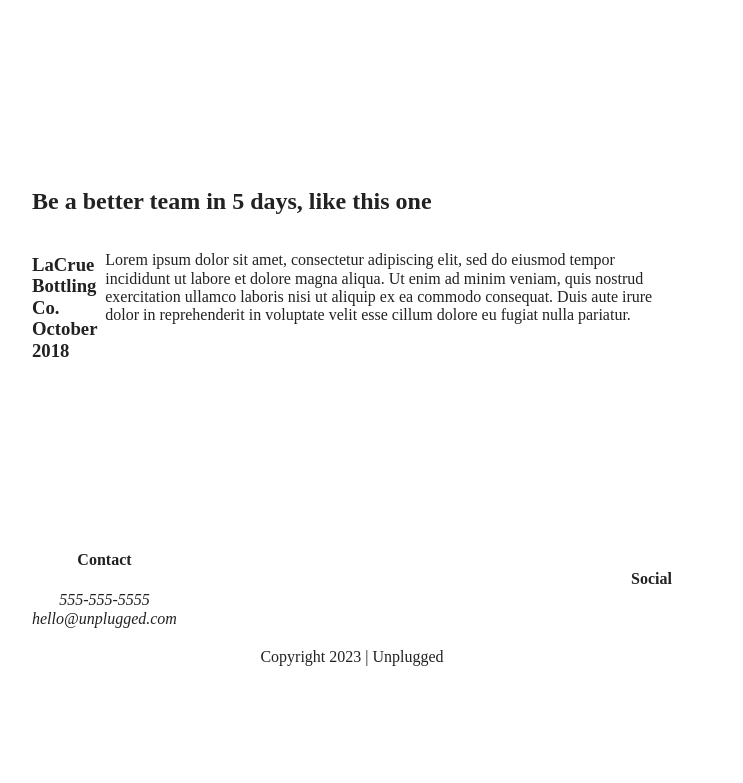
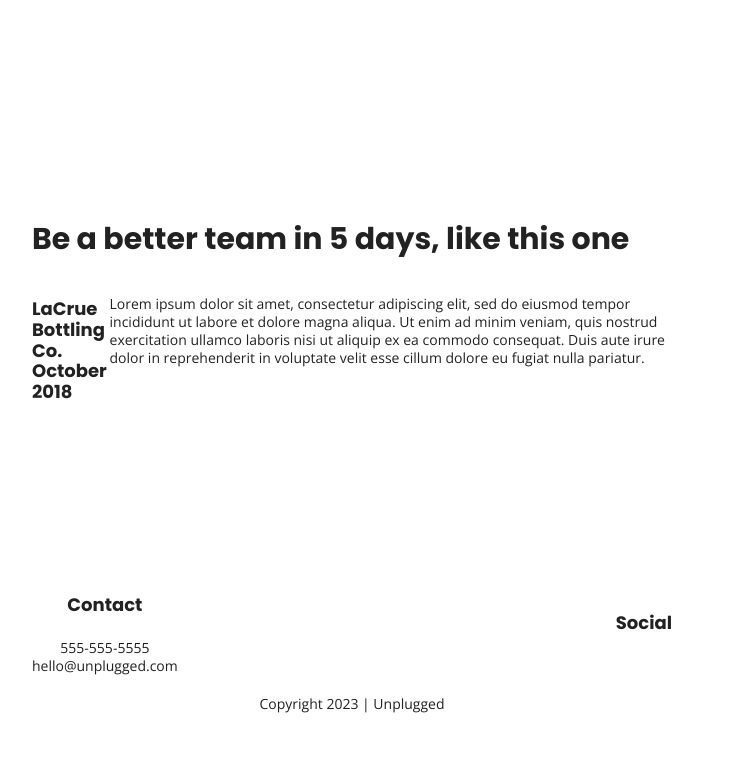
Before and after one commit to Eduardo-SP/unplugged-project, a website built with Parcel: page index.html in a window 1280 px wide. Shown: the part 1331-2114 px from the top of the page, without its empty margins (288-1031 px from the left). Before the commit the page ends 2067 px from the top, so only its background shows below. Built offline with nearby package versions, Linux system fonts and the light colour scheme.

Commit message:
global sytles added

```diff
--- a/css/main.css
+++ b/css/main.css
@@ -86,10 +86,51 @@ textarea {
 /* ==========================================================================
    Author's custom styles
    ========================================================================== */
-   .content-wrapper {
-    width: 90%;
-    margin: 50px 0;
-   }
+   /* General Styles */
+
+html {
+  font-size: 1rem;
+}
+
+body {
+  font-family: 'Open Sans', sans-serif;
+  font-size: 1em;
+}
+
+ul,
+ol {
+ list-style-type: none;
+}
+
+a {
+	color: #e2e3ed;
+   text-decoration: none;
+}
+
+h2 {
+  font-family: 'Poppins', sans-serif;
+  font-size: 1.875em;
+}
+
+h3,
+h4 {
+  font-family: 'Poppins', sans-serif;
+  font-size: 1.125em;
+}
+
+p {
+  font-size: .875em;
+  line-height: 1.285;
+}
+
+address {
+  font-style: normal;
+}
+
+.content-wrapper {
+  width: 90%;
+  margin: 50px 0;
+}
 
 /* -------------------- Base Header - Footer Styles -------------------- */
 header {
```
